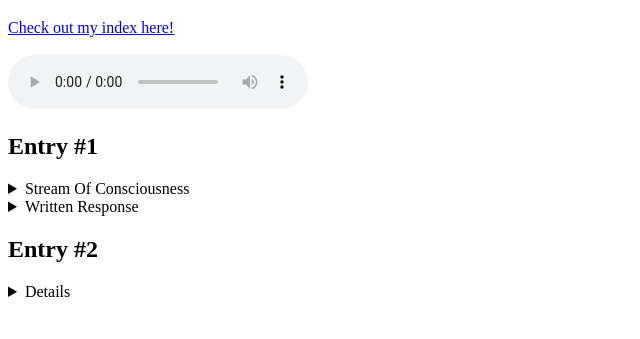
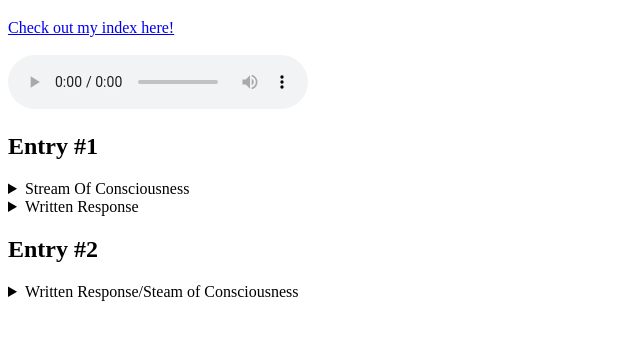
Before and after one commit to Cuarterj/Cuarterj.github.io, a plain HTML site: page blog.html in a window 1280 px wide. Shown: the part 61-400 px from the top of the page, without its empty margins (0-640 px from the left). Drawn offline with Linux system fonts and the light colour scheme.

Commit message:
update Entry 2 text

```diff
--- a/blog.html
+++ b/blog.html
@@ -42,6 +42,7 @@
 
             <h2>Entry #2</h2>
             <details>
+                <summary>Written Response/Steam of Consciousness</summary>
                 <p>
                     I've completed the assignment, and I think what I've taken away from this is that CSS and making things look pretty sucks and is completly bothersome.
                     <br> I know that things will probably get easier with knowledge but for this assignment I found that not knowing how to do things means I have to experiment with finnicky things and guess how to do things to correctly make things look the way they're supposed to.
```
